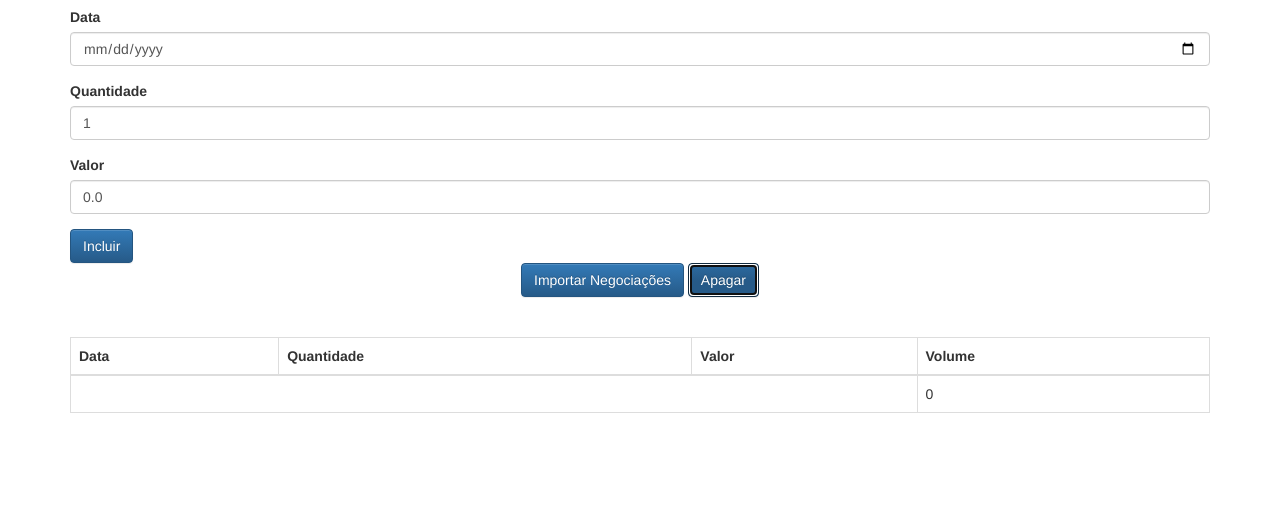
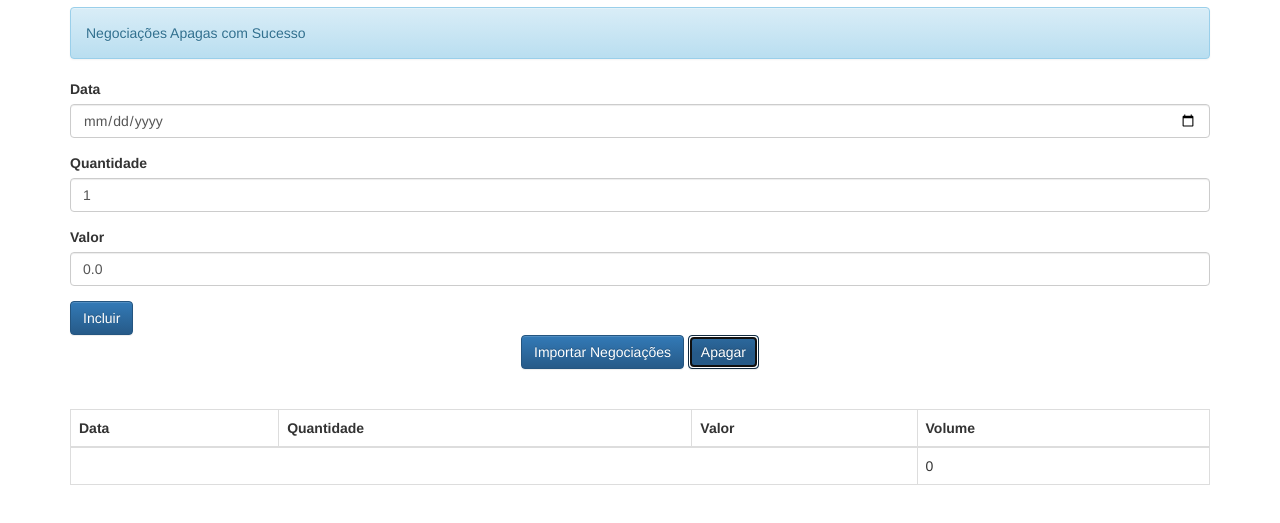
Before and after one commit to Met4tron/Angular, a plain HTML site: page aluraframe/client/index.html in a window 1280 px wide. Both pictures are taken after a click on the button "Apagar". Shown: the part 63-586 px from the top of the page. Drawn offline with Linux system fonts and the light colour scheme.

Commit message:
Construção de Proxy

```diff
--- a/aluraframe/client/index.html
+++ b/aluraframe/client/index.html
@@ -30,7 +30,7 @@
         <button class="btn btn-primary text-center" type="button">
             Importar Negociações
         </button>
-        <button class="btn btn-primary text-center" type="button">
+        <button class="btn btn-primary text-center" type="button" onclick="negociacao.apaga()">
             Apagar
         </button>
     </div>
@@ -47,6 +47,18 @@
     <script src="js/app/views/MensagemView.js"></script>
     <script>
         let negociacao = new NegociacaoController();
+
+
+        let lista = new Proxy(new ListaNegociacoes(), {
+
+        set(target, prop, value, receiver) {
+            console.log(`A propriedade ${prop} receberá  ${value}`);
+            return Reflect.set(target, prop, value, receiver);
+        }
+    });
+
+    // não dispara nosso interceptador!
+    lista.adiciona(new Negociacao(new Date(), 1, 100));
     </script>
 </body>
 
--- a/aluraframe/client/js/app/controllers/NegociacaoController.js
+++ b/aluraframe/client/js/app/controllers/NegociacaoController.js
@@ -8,7 +8,23 @@ class NegociacaoController {
         this._inputData = $('#data');
         this._inputQuantidade = $('#quantidade');
         this._inputValor = $('#valor');
-        this._listaNegociacoes = new ListaNegociacoes(); // Nova Lista de Negociação
+
+        let self = this;
+        this._listaNegociacoes = new Proxy(new ListaNegociacoes(),{
+            get(target ,prop ,receiver){
+                if(['adiciona', 'esvazia'].includes(prop) && typeof(target[prop]) === typeof(Function)){
+
+                    return function(){
+                        console.log(`Método '${prop}' interceptado`);
+                        Reflect.apply(target[prop], target, arguments);
+
+                        //Acessa o self que a instacia de negoController
+                        self._negociacoesView.update(target);
+                    }
+                }
+                return Reflect.get(target, prop, receiver);
+            }
+        });
 
         this._negociacoesView = new NegociacoesView($('#negociacoesView'));
         this._negociacoesView.update(this._listaNegociacoes);
@@ -23,7 +39,7 @@ class NegociacaoController {
 
 
         this._listaNegociacoes.adiciona(this._criaNegociacao());
-        this._negociacoesView.update(this._listaNegociacoes);
+       // this._negociacoesView.update(this._listaNegociacoes);
         this._mensagem.texto = 'Negociação Adicionada com Sucesso !';
         this._mensagemView.update(this._mensagem);
         this._limpa();
@@ -38,6 +54,15 @@ class NegociacaoController {
         );
     }
 
+    apaga(){
+
+        this._listaNegociacoes.esvazia();
+       // this._negociacoesView.update(this._listaNegociacoes);
+        // Atualiza Mensagem
+        this._mensagem.texto = "Negociações Apagas com Sucesso";
+        this._mensagemView.update(this._mensagem);
+    }
+
     _limpa() {
 
         this._inputQuantidade.value = 1;
--- a/aluraframe/client/js/app/models/ListaNegociacoes.js
+++ b/aluraframe/client/js/app/models/ListaNegociacoes.js
@@ -1,13 +1,20 @@
-class ListaNegociacoes{
-    constructor(){
+class ListaNegociacoes {
+
+    constructor(armadilha) {
         this._negociacoes = [];
     }
 
-    adiciona(negociacao){
+    adiciona(negociacao) {
+
         this._negociacoes.push(negociacao);
     }
 
-    get negociacoes(){
+    get negociacoes() {
         return [].concat(this._negociacoes);
     }
+
+    esvazia() {
+        this._negociacoes = [];
+
+    }
 }
```
